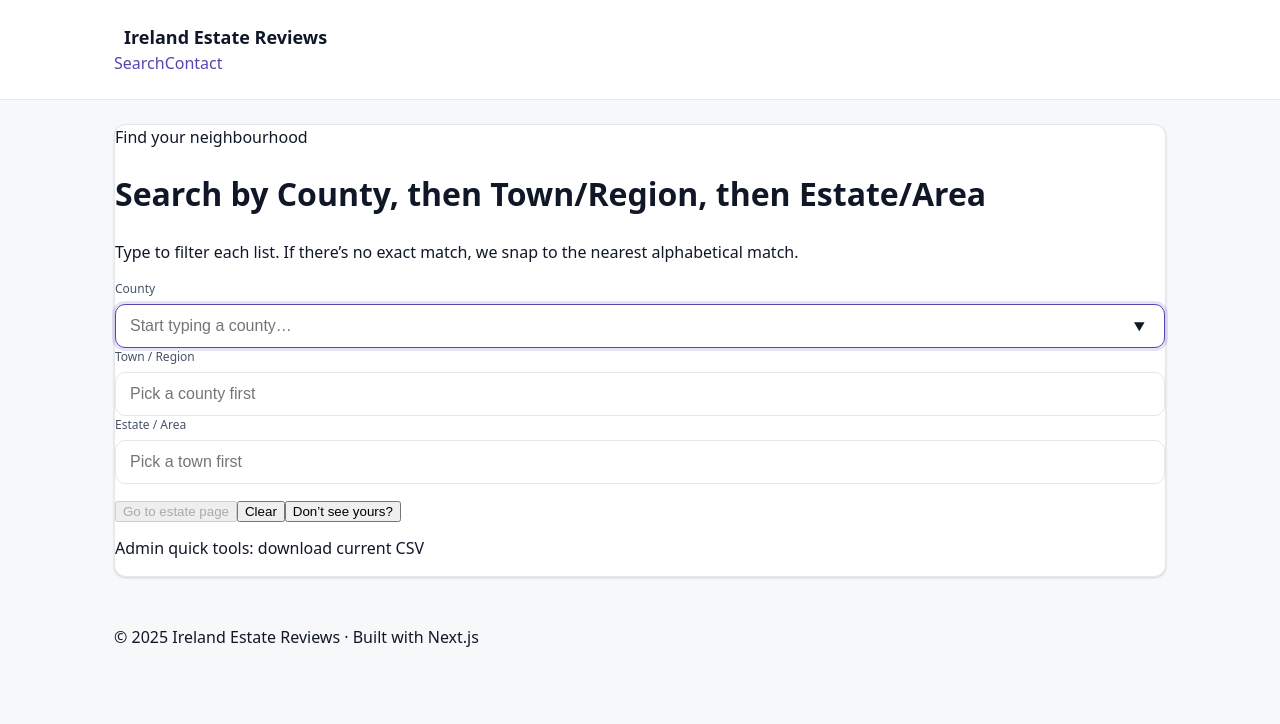
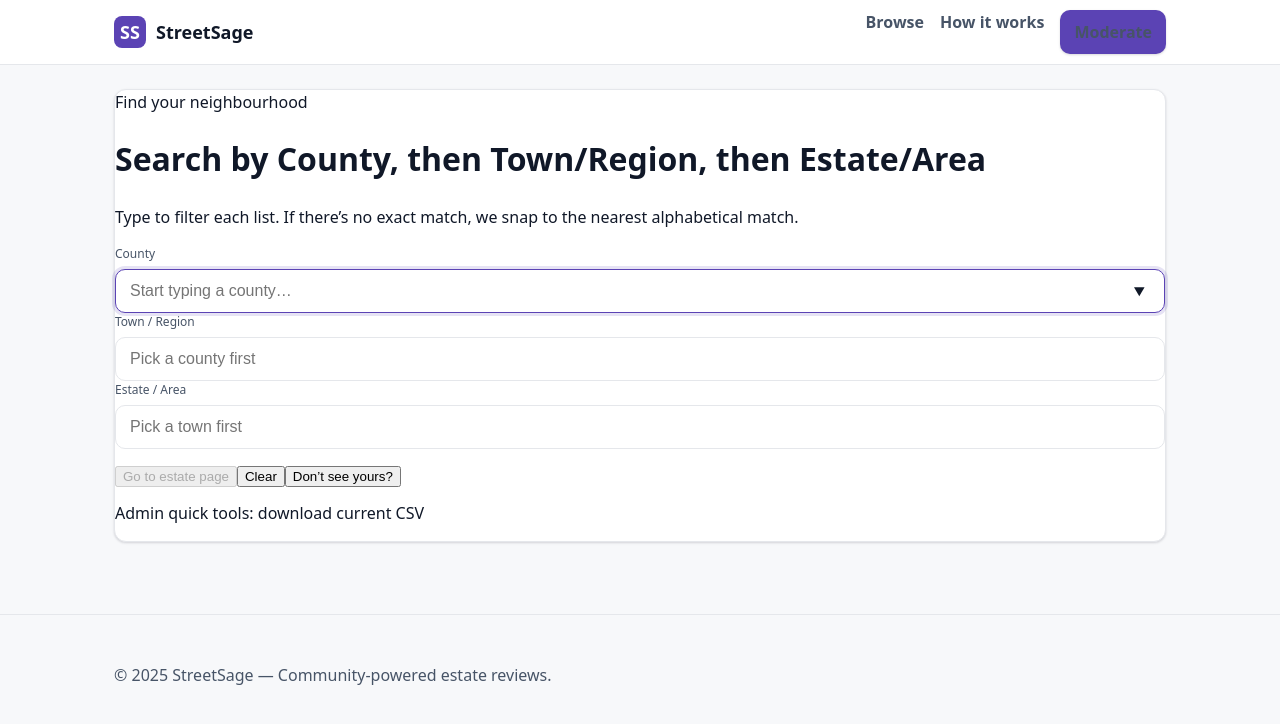
Before and after one commit to seamusk84/reviewer, a Next.js app: page / in a window 1280 px wide. Shown: the top 724 px of the page. Built offline with nearby package versions, Linux system fonts and the light colour scheme.

Commit message:
Update _app.tsx

```diff
--- a/pages/_app.tsx
+++ b/pages/_app.tsx
@@ -1,57 +1,28 @@
-// pages/_app.tsx
 import type { AppProps } from "next/app";
 import Head from "next/head";
-import "../styles/globals.css";
+import "@/styles/globals.css";
+import Header from "@/components/Header";
 
 export default function App({ Component, pageProps }: AppProps) {
   return (
     <>
       <Head>
         <meta name="viewport" content="width=device-width, initial-scale=1" />
-        <title>Ireland Estate Reviews</title>
-        <meta
-          name="description"
-          content="Unfiltered reviews of estates and areas across Ireland. Search by county, town, and estate."
-        />
-        <meta name="theme-color" content="#0b1020" />
-        {/* Open Graph / Twitter */}
-        <meta property="og:title" content="Ireland Estate Reviews" />
-        <meta
-          property="og:description"
-          content="Unfiltered reviews of estates and areas across Ireland."
-        />
-        <meta property="og:image" content="/icon.png" />
-        <meta property="og:type" content="website" />
-        <meta name="twitter:card" content="summary_large_image" />
-        <link rel="icon" href="/favicon.ico" />
+        <meta name="theme-color" content="#ffffff" />
+        <title>StreetSage — Estate reviews across Ireland</title>
       </Head>
 
-      <div className="site">
-        <header className="site-header">
-          <div className="container inner">
-            <a className="brand" href="/">
-              <span className="dot" />
-              Ireland Estate Reviews
-            </a>
-            <nav className="nav">
-              <a href="/">Search</a>
-              <a href="mailto:hello@example.com">Contact</a>
-            </nav>
-          </div>
-        </header>
+      <Header />
 
-        <main className="site-main">
-          <div className="container">
-            <Component {...pageProps} />
-          </div>
-        </main>
+      <main className="container">
+        <Component {...pageProps} />
+      </main>
 
-        <footer className="footer">
-          <div className="container small">
-            © {new Date().getFullYear()} Ireland Estate Reviews · Built with Next.js
-          </div>
-        </footer>
-      </div>
+      <footer className="site-footer">
+        <div className="container">
+          © {new Date().getFullYear()} StreetSage — Community-powered estate reviews.
+        </div>
+      </footer>
     </>
   );
 }
```
